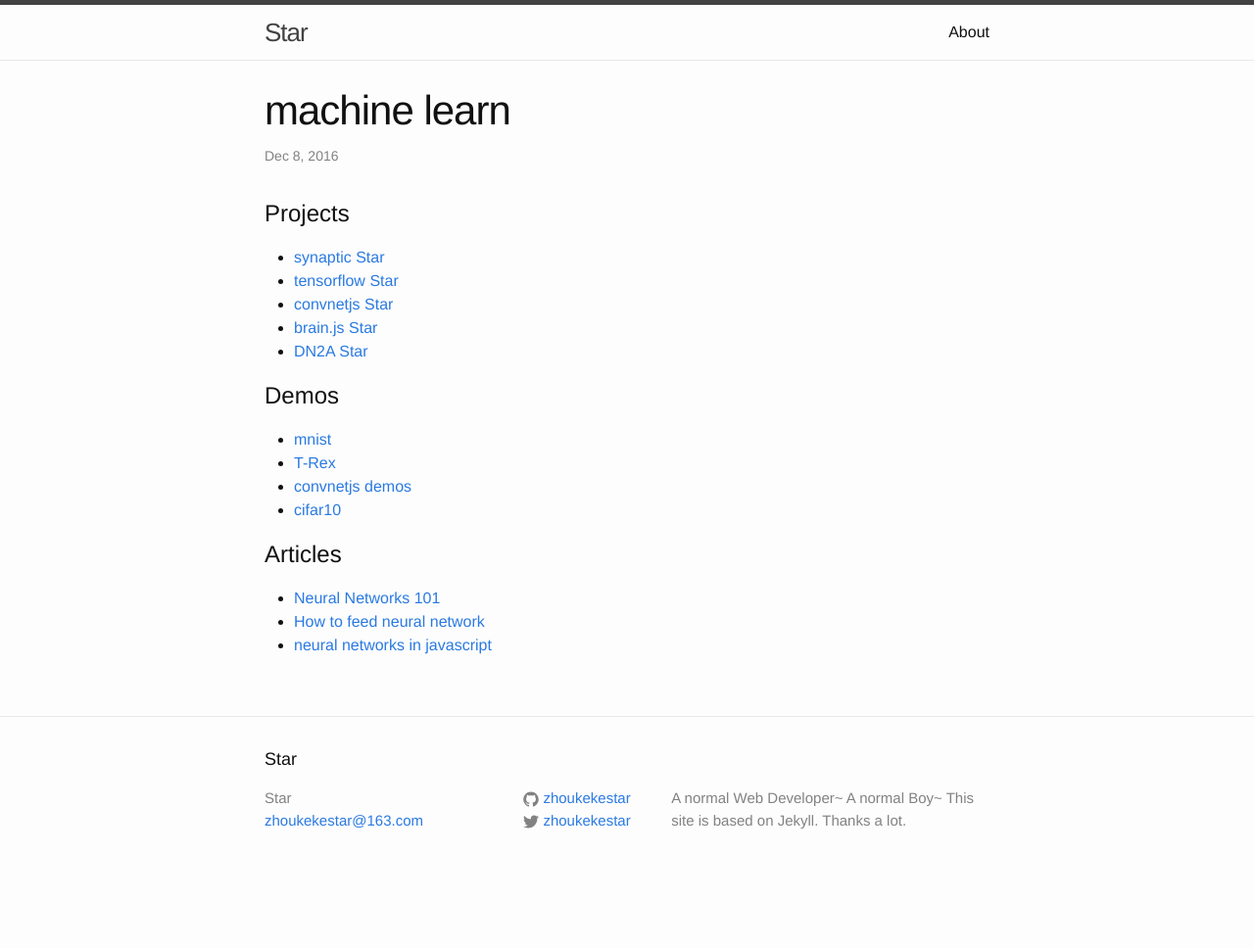
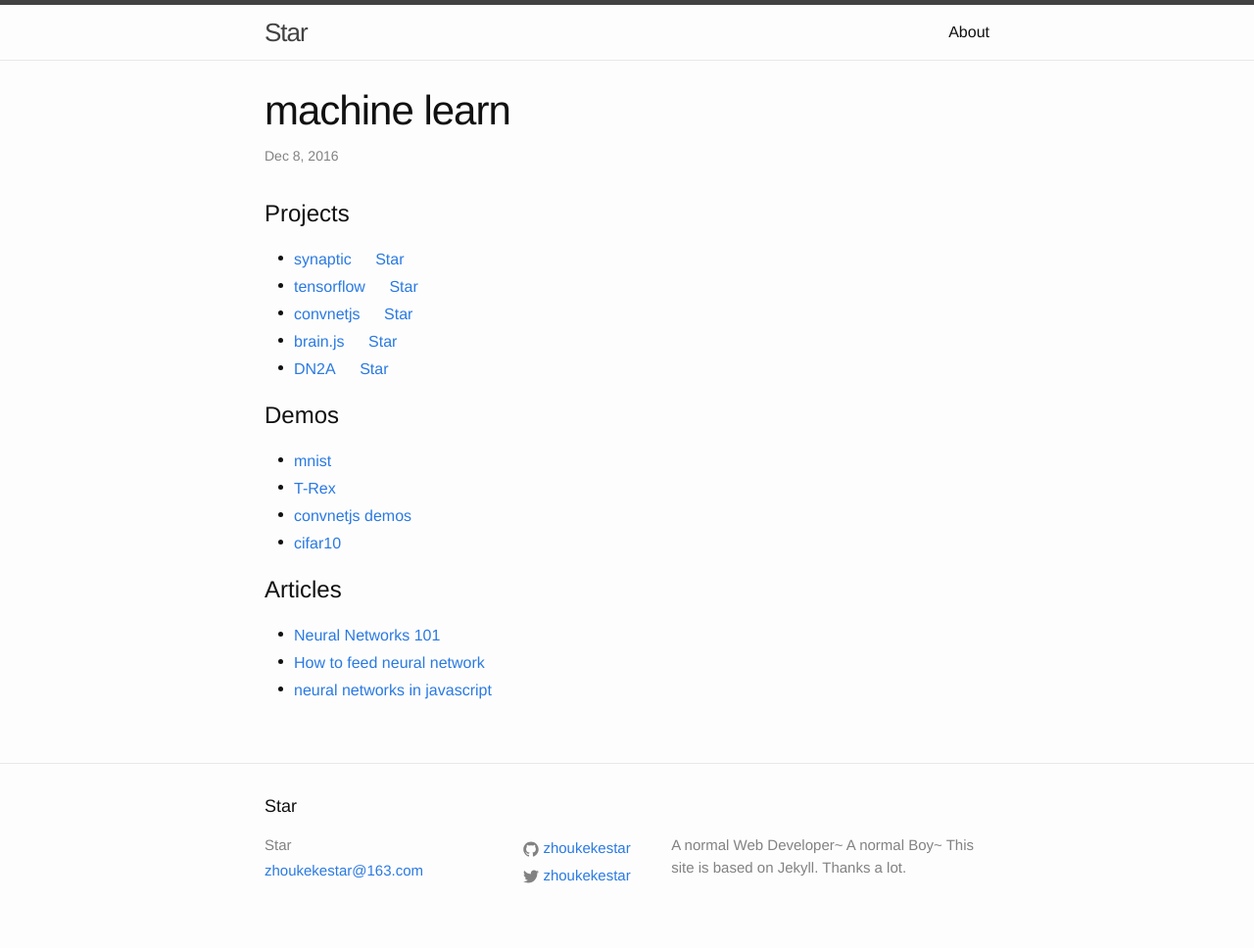
Before and after one commit to zhoukekestar/notes, a Jekyll site: the page built from _posts/2016-12-08-machine-learn.md, in a window 1280 px wide. Shown: the whole page at 98% size. Built offline with Jekyll 4.4.1, drawn with Linux system fonts in a browser that asks for light colours; before the commit the page ends 909 px from its top, so only the background shows below that.

Commit message:
Added: style

```diff
--- a/_posts/2016-12-08-machine-learn.md
+++ b/_posts/2016-12-08-machine-learn.md
@@ -4,6 +4,15 @@ title:  "machine learn"
 date:   2016-12-08 14:56:00 +0800
 categories: machine learn neural network
 ---
+
+<style type='text/css'>
+  li a {
+    line-height: 28px;
+    display: inline-block;
+    vertical-align: top;
+    margin-right: 20px;
+  }
+</style>
 
 # Projects
 * [synaptic](https://github.com/cazala/synaptic) <a class="github-button" href="https://github.com/cazala/synaptic" data-icon="octicon-star" data-style="mega" data-count-href="/cazala/synaptic/stargazers" data-count-api="/repos/cazala/synaptic#stargazers_count" data-count-aria-label="# stargazers on GitHub" aria-label="Star cazala/synaptic on GitHub">Star</a>
@@ -24,11 +33,3 @@ categories: machine learn neural network
 * [neural networks in javascript](http://blog.webkid.io/neural-networks-in-javascript/)
 
 <script src='https://buttons.github.io/buttons.js'>
-<style>
-  li a {
-    line-height: 28px;
-    display: inline-block;
-    vertical-align: top;
-    margin-right: 20px;
-  }
-</style>
```
